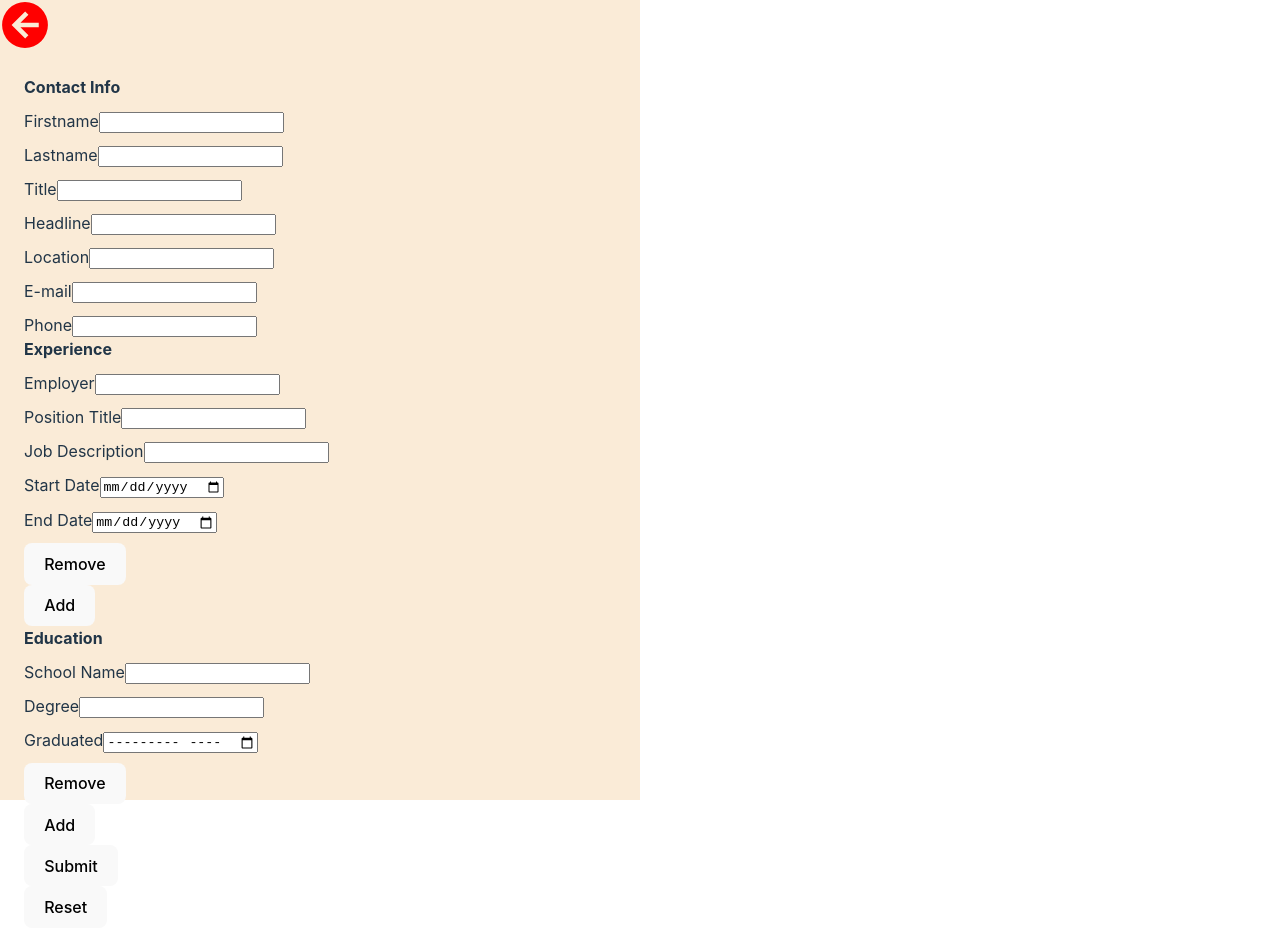
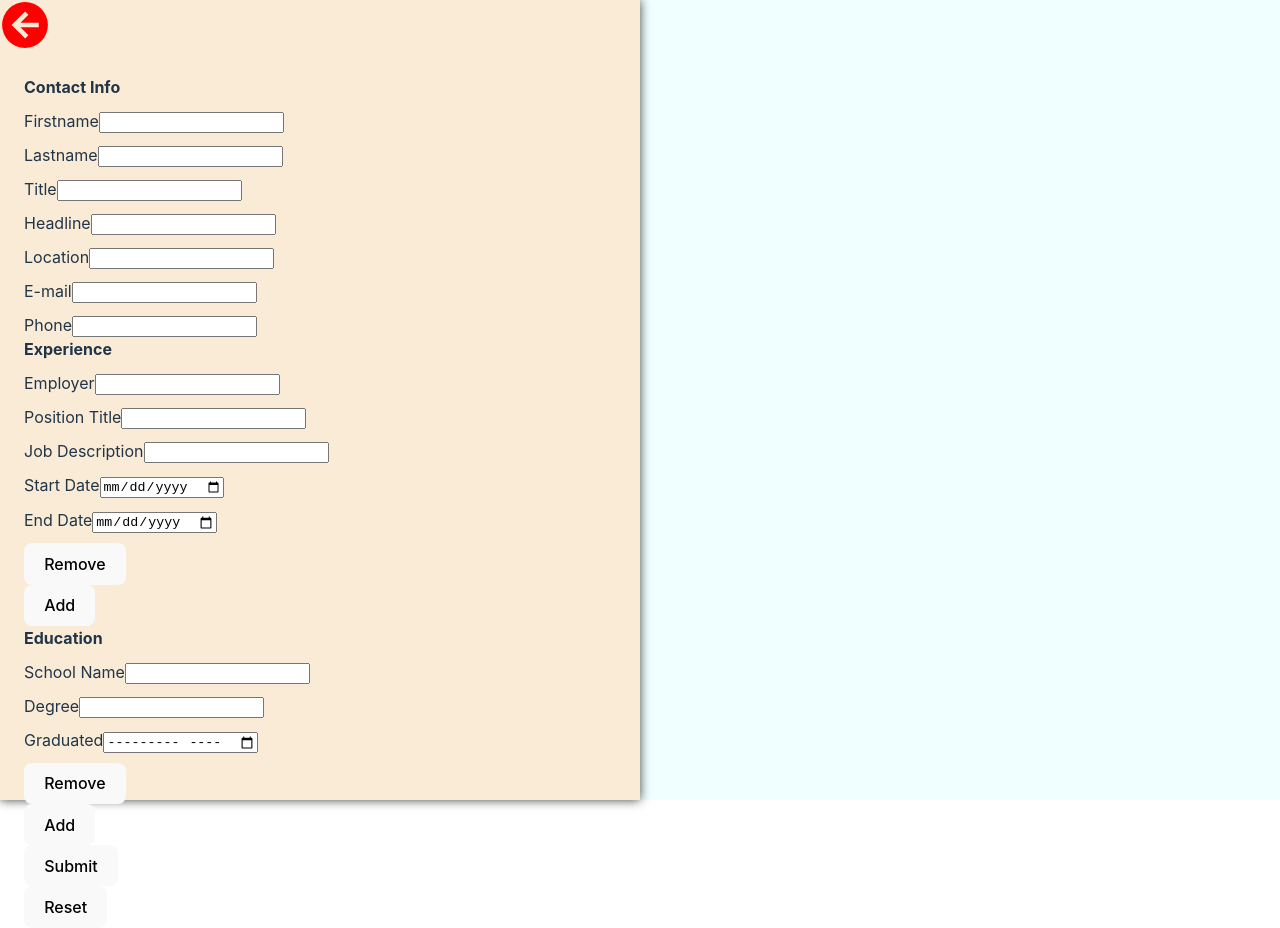
Before and after one commit to copaiement/cv-builder, a React (Vite) app: page / in a window 1280 px wide. Built offline with nearby package versions, Linux system fonts and the light colour scheme.

Commit message:
More style work

```diff
--- a/src/App.css
+++ b/src/App.css
@@ -37,6 +37,8 @@ body {
 }
 
 .inputForm {
+  background-color: antiquewhite;
+  box-shadow: 0px 0px 10px rgb(65, 65, 65);
   position: absolute;
   padding-top: 75px;
   padding-left: 24px;
@@ -46,7 +48,6 @@ body {
   width: 50%;
   height: 100%;
   gap: 20px;
-  background-color: antiquewhite;
   transition: all .5s;
 }
 
@@ -69,3 +70,50 @@ body {
 .collapse {
   transform: translateX(-1000px);
 }
+
+/* Resume Page Styles */
+
+.outputsPage {
+  background-color: azure;
+  padding: 48px;
+  height: 100vh;
+  width: 100vw;
+}
+
+.outputsContainer {
+  background-color: beige;
+  padding: 24px;
+  box-shadow: 0px 0px 10px rgb(190, 190, 190);
+  max-width: 100%;
+  max-height: 100%;
+  /* Scale the page to fit 8.5 x 11 */
+  aspect-ratio: .77;
+
+  display: flex;
+  flex-direction: column;
+  justify-content: space-between;
+}
+
+/* Resume Styles */
+
+.experienceOutput > .outputContainer,
+.educationOutput > .outputContainer {
+  display: flex;
+  flex-direction: column;
+}
+
+.outputHeader {
+  align-self: center;
+}
+
+.contactOutput {
+  background-color: rgb(240, 233, 233);
+}
+
+.experienceOutput {
+  background-color: blanchedalmond;
+}
+
+.educationOutput {
+  background-color: rgb(201, 195, 189);
+}
--- a/src/App.jsx
+++ b/src/App.jsx
@@ -141,7 +141,8 @@ function App() {
           handleReset={handleReset}
         />
       </div>
-      <div className='outputs'>
+      <div className='outputsPage'>
+        <div className='outputsContainer'>
           <ContactOutput
             list={outputList[0]}
           />
@@ -153,6 +154,7 @@ function App() {
           />
         </div>
       </div>
+    </div>
   )
 }
 
```
Lines whose indentation alone changed are shown as unchanged.
